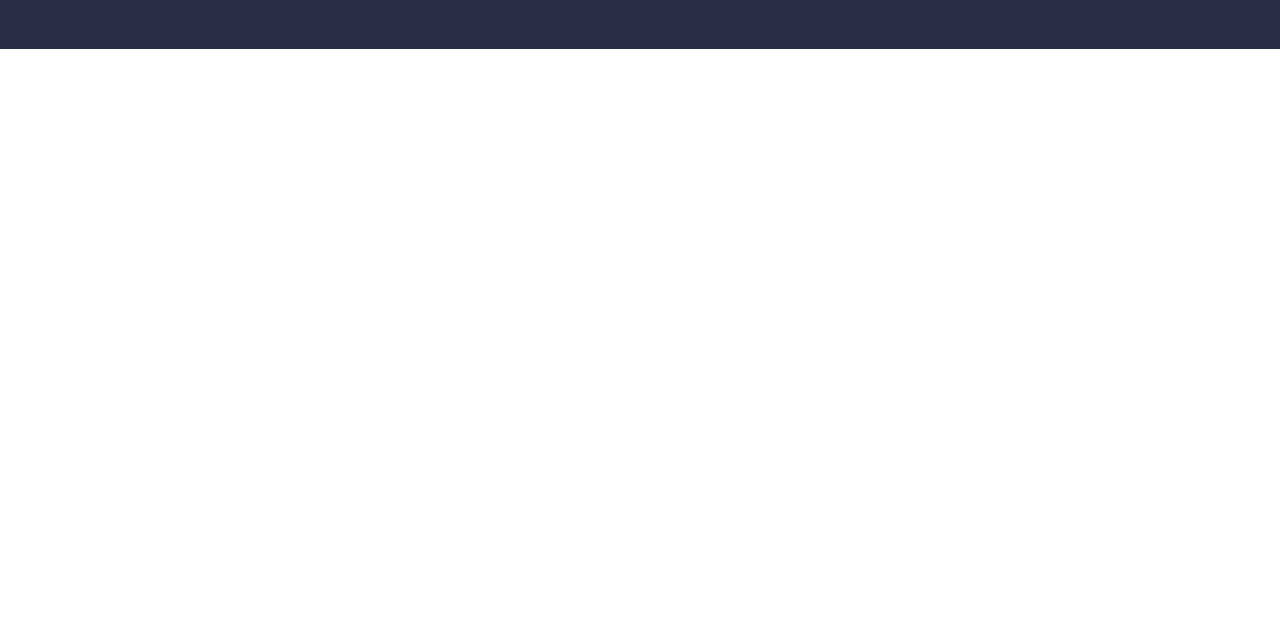
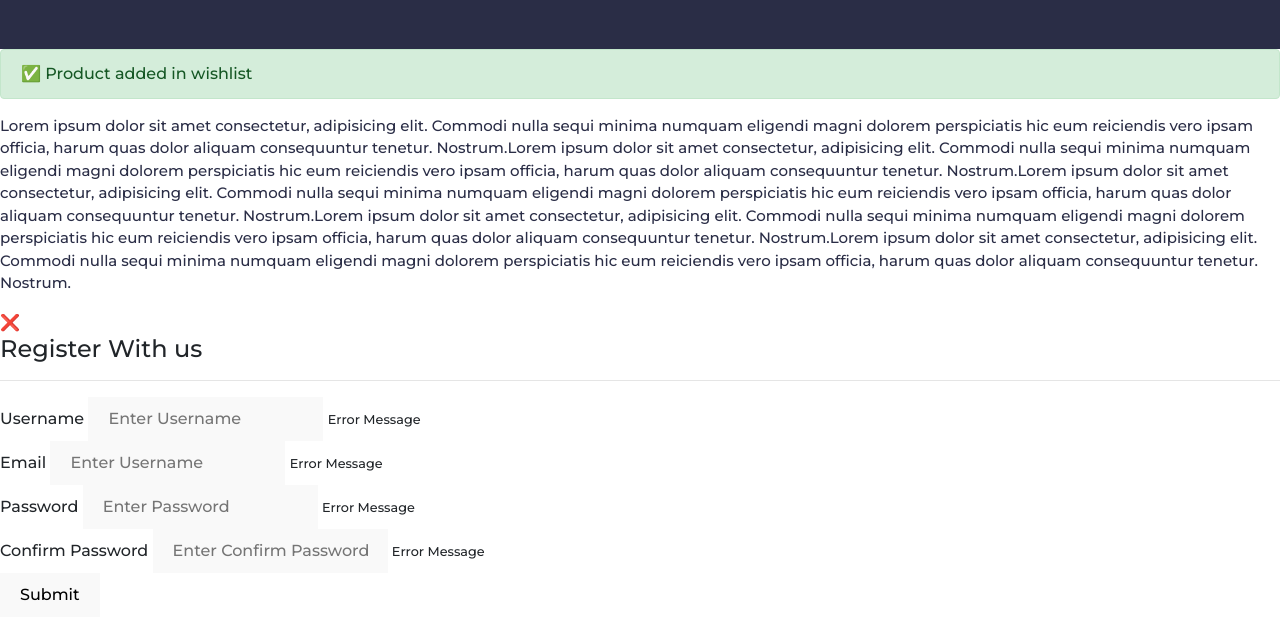
Before and after one commit to coderasraf/lion-nutrition, a plain HTML site: page index.html in a window 1280 px wide. Shown: the part 6093-6710 px from the top of the page. Before the commit the page ends 6142 px from the top, so only its background shows below. Drawn offline with Linux system fonts and the light colour scheme.

Commit message:
Update index.html

```diff
--- a/index.html
+++ b/index.html
@@ -1,4 +1,3 @@
-
 <!doctype html>
 <html lang="en">
 <head>
@@ -895,9 +894,6 @@
 </section>
 </main>
 
-
-
-
 <footer class="footer-area">
 <div class="container">
 	<div class="footer-inner">
@@ -927,6 +923,50 @@
 <a href="#" class="top-link">
 	↑
 </a>
+<div class="wishlist-alert">
+	<div class="alert alert-success">
+		✅ Product added in wishlist
+	</div>
+</div>
+<div class="cart-box-wrapper">
+	<p>Lorem ipsum dolor sit amet consectetur, adipisicing elit. Commodi nulla sequi minima numquam eligendi magni dolorem perspiciatis hic eum reiciendis vero ipsam officia, harum quas dolor aliquam consequuntur tenetur. Nostrum.Lorem ipsum dolor sit amet consectetur, adipisicing elit. Commodi nulla sequi minima numquam eligendi magni dolorem perspiciatis hic eum reiciendis vero ipsam officia, harum quas dolor aliquam consequuntur tenetur. Nostrum.Lorem ipsum dolor sit amet consectetur, adipisicing elit. Commodi nulla sequi minima numquam eligendi magni dolorem perspiciatis hic eum reiciendis vero ipsam officia, harum quas dolor aliquam consequuntur tenetur. Nostrum.Lorem ipsum dolor sit amet consectetur, adipisicing elit. Commodi nulla sequi minima numquam eligendi magni dolorem perspiciatis hic eum reiciendis vero ipsam officia, harum quas dolor aliquam consequuntur tenetur. Nostrum.Lorem ipsum dolor sit amet consectetur, adipisicing elit. Commodi nulla sequi minima numquam eligendi magni dolorem perspiciatis hic eum reiciendis vero ipsam officia, harum quas dolor aliquam consequuntur tenetur. Nostrum. </p>
+</div>
+<div class="form-wrapper">
+	<span class="close-form">❌</span>
+	<form id="form1" class="form">
+		<h4>Register With us</h4>
+		<hr>
+		<div class="form-controls">
+			<label for="username">Username</label>
+			<input type="text" id="username" placeholder="Enter Username">
+			<small class="small">Error Message</small>
+		</div>
+
+		<div class="form-controls">
+			<label for="email">Email</label>
+			<input type="text" id="email" placeholder="Enter Username">
+			<small class="small">Error Message</small>
+		</div>
+
+		<div class="form-controls">
+			<label for="password">Password</label>
+			<input type="password" id="password" placeholder="Enter Password">
+			<small class="small">Error Message</small>
+		</div>
+
+		<div class="form-controls">
+			<label for="password2">Confirm Password</label>
+			<input type="password" id="password2" placeholder="Enter Confirm Password">
+			<small class="small">Error Message</small>
+		</div>
+		<button type="submit" value="">Submit</button>
+	</form>
+	<!-- <div class="login-button">
+		Are you new? <button type="button" id="login">Login</button>
+	</div> -->
+</div>
+
+<div class="overlay"></div>
 <!-- Jqurey Min File -->
 <script type="text/javascript" src="js/jquery.min.js"></script>
 <script type="text/javascript" src="js/bootstrap.min.js"></script>
```
